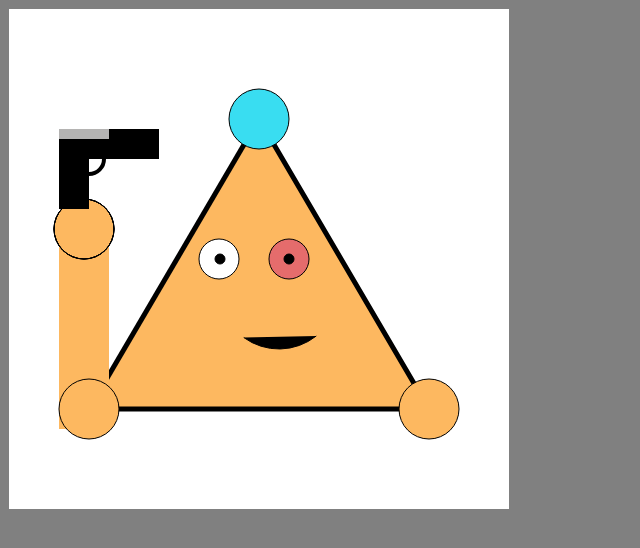
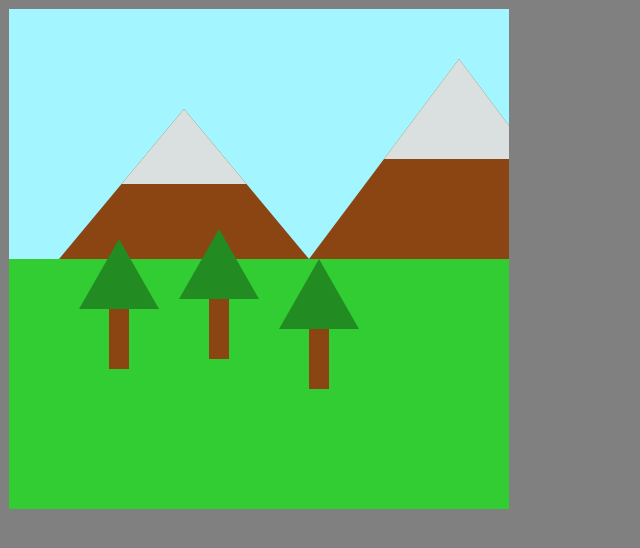
Before and after one commit to JEduardo001/Unidad-2, a plain HTML site: page Disenos.html in a window 1280 px wide. Shown: the whole page, without its empty margins (0-640 px from the left). Drawn offline with Linux system fonts and the light colour scheme.

Commit message:
ACT-22
22.-Dibuja un paisaje con figuras.

```diff
--- a/Disenos.html
+++ b/Disenos.html
@@ -23,7 +23,7 @@
 
 
         //cuerpo, piramide
-        ctx.beginPath();
+       /* ctx.beginPath();
         ctx.lineWidth = 5
         ctx.moveTo(80, 400);
         ctx.lineTo(420, 400);
@@ -152,14 +152,59 @@
         ctx.arc(270, 280, 60, 0.9, 0.7 * Math.PI);
         ctx.fillStyle = "black";
         ctx.fill();
-        ctx.stroke();
+        ctx.stroke();*/
 
 
 
+        //cielo
+        ctx.fillStyle = "#a3f5ff";
+        ctx.fillRect(0, 0, canvas.width, canvas.height);
+        //campo
+        ctx.fillStyle = '#32CD32';
+        ctx.fillRect(0, canvas.height / 2, canvas.width, canvas.height / 2);
+
+        function montanas(x, y, width, height) {
+            // montana
+            ctx.beginPath();
+            ctx.moveTo(x, y);
+            ctx.lineTo(x + width / 2, y - height);
+            ctx.lineTo(x + width, y);
+            ctx.closePath();
+            ctx.fillStyle = '#8B4513';
+            ctx.fill();
+
+            // pico
+            ctx.beginPath();
+            ctx.moveTo(x + width / 4, y - height / 2);
+            ctx.lineTo(x + width / 2, y - height);
+            ctx.lineTo(x + (3 * width) / 4, y - height / 2);
+            ctx.closePath();
+            ctx.fillStyle = '#dadfe0';
+            ctx.fill();
+        }
+
+        montanas(50, canvas.height / 2, 250, 150);
+        montanas(300, canvas.height / 2, 300, 200);
+        montanas(650, canvas.height / 2, 200, 100);
 
 
+        function arbol(x, y) {
+            ctx.fillStyle = '#8B4513';
+            ctx.fillRect(x, y, 20, 60);
 
+            ctx.beginPath();
+            ctx.moveTo(x - 30, y);
+            ctx.lineTo(x + 10, y - 70);
+            ctx.lineTo(x + 50, y);
+            ctx.closePath();
+            ctx.fillStyle = '#228B22';
+            ctx.fill();
+        }
 
+        arbol(100, canvas.height / 2 + 50);
+        arbol(200, canvas.height / 2 + 40);
+        arbol(300, canvas.height / 2 + 70);
+        arbol(600, canvas.height / 2 + 50);
 
 
     </script>
```
